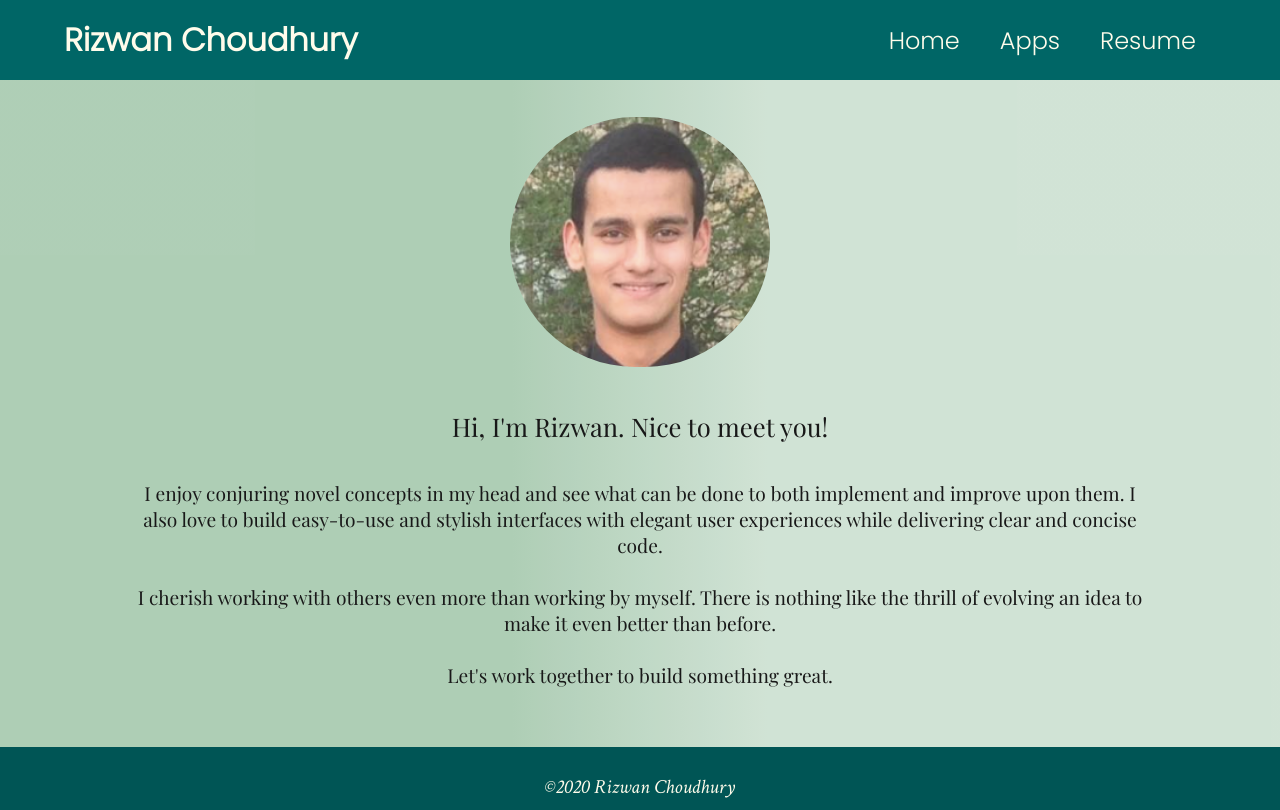
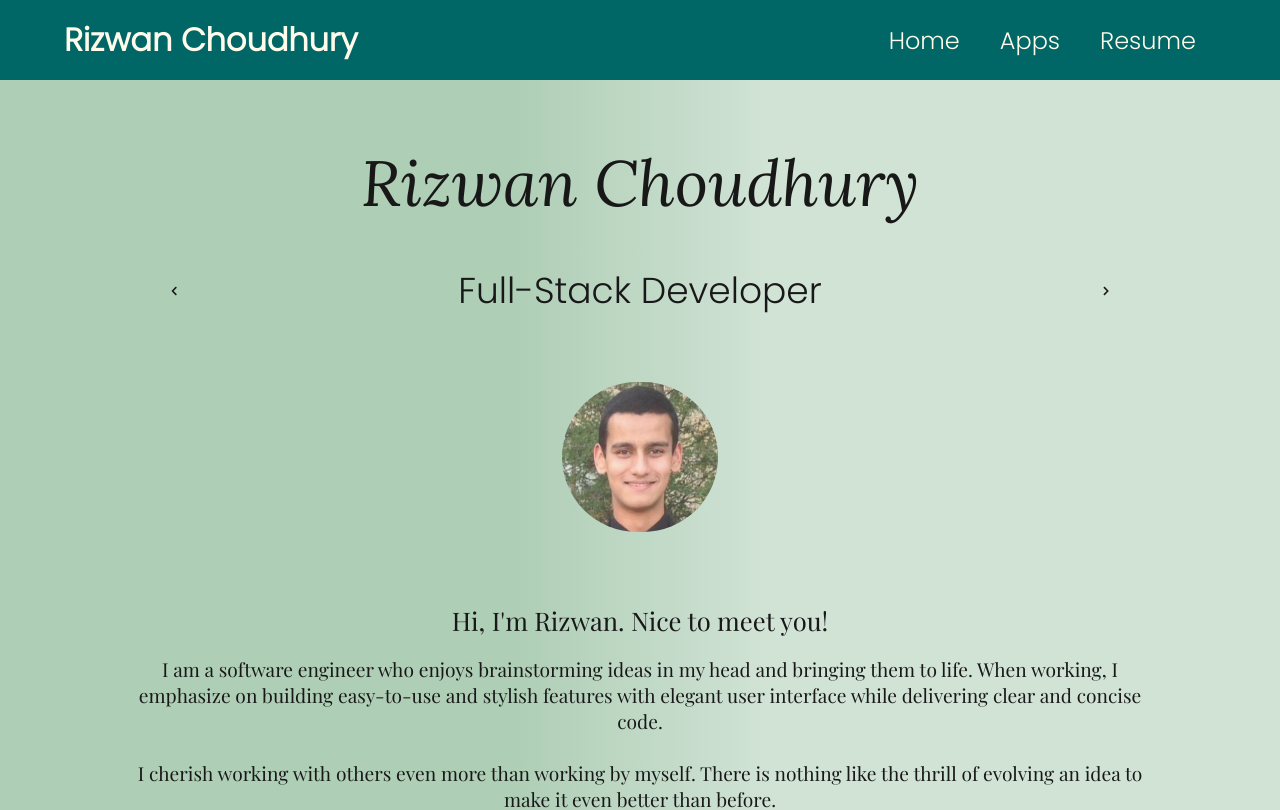
Before and after one commit to riz671/my-portfolio, a Next.js app in the folder portfolio-site/: page / in a window 1280 px wide. Shown: the top 810 px of the page. Built offline with nearby package versions, Linux system fonts and the light colour scheme; a web font is replaced by a local one.

Commit message:
implement basic job carousel and logic

```diff
--- a/portfolio-site/components/about_me.js
+++ b/portfolio-site/components/home_section.js
@@ -1,13 +1,17 @@
 import styles from "../styles/Home.module.css";
+import JobCatalogue from "./job_catalogue.js";
 
-const About_Me = () => {
+const HomeSection = () => {
   return (
     <div className="home_container">
       <section className="about_container">
+        <p className="top_title">Rizwan Choudhury</p>
+
+        <JobCatalogue />
+
         <div className="pic_container">
           <img id="my_pic" src="/Self_Pic.png" alt="my picture" />
         </div>
-
         <article className="article_container">
           <div className="article_title_container">
             <p className="article_title">Hi, I'm Rizwan. Nice to meet you!</p>
@@ -15,10 +19,10 @@ const About_Me = () => {
 
           <div className="article_main_container">
             <p className="article_main">
-              I enjoy conjuring novel concepts in my head and see what can be
-              done to both implement and improve upon them. I also love to build
-              easy-to-use and stylish interfaces with elegant user experiences
-              while delivering clear and concise code.
+              I am a software engineer who enjoys brainstorming ideas in my head
+              and bringing them to life. When working, I emphasize on building
+              easy-to-use and stylish features with elegant user interface while
+              delivering clear and concise code.
               <br />
               <br />
               I cherish working with others even more than working by myself.
@@ -46,12 +50,20 @@ const About_Me = () => {
           background-size: cover;
         }
         #my_pic {
-          height: 250px;
+          height: 150px;
           border-radius: 150px;
           z-index: 10;
         }
+        .top_title {
+          font-size: 4em;
+          text-align: center;
+          padding: 0;
+          width: 80%;
+          font-family: "Lora", serif;
+          margin: 3vw;
+        }
         .pic_container {
-          margin: 1vw 0;
+          margin: 5vw 0 2vw 0;
           animation: fadein 1s ease-out;
         }
         .article_container {
@@ -62,7 +74,7 @@ const About_Me = () => {
           animation: fadein 1s ease-out;
         }
         .article_title_container {
-          margin-bottom: 0.3em;
+          margin: 1em 0 0.4em 0;
           width: 80%;
           text-align: center;
           padding: 0 1em;
@@ -77,6 +89,7 @@ const About_Me = () => {
         .article_main {
           font-size: 1.2em;
           text-align: center;
+          margin: 0;
         }
 
         @keyframes fadein {
@@ -93,6 +106,10 @@ const About_Me = () => {
             height: 180px;
             border-radius: 90px;
             z-index: 10;
+          }
+          .top_title {
+            font-size: 1.5em;
+            font-family: "Lora", serif;
           }
           .article_title_container {
             text-align: center;
@@ -111,4 +128,4 @@ const About_Me = () => {
   );
 };
 
-export default About_Me;
+export default HomeSection;
--- /dev/null
+++ b/portfolio-site/components/job_catalogue.js
@@ -0,0 +1,96 @@
+import React, { useState, useEffect } from "react";
+import "@fortawesome/fontawesome-free/js/fontawesome";
+import "@fortawesome/fontawesome-free/js/brands";
+import "@fortawesome/fontawesome-free/js/solid";
+
+const JobCatalogue = () => {
+  const [jobTitle, setJobTitle] = useState([
+    "Full-Stack Developer",
+    "Front-End Engineer",
+    "Back-End Engineer",
+  ]);
+  const [currIndex, setCurrIndex] = useState(0);
+  const [currItem, setCurrItem] = useState(jobTitle[currIndex]);
+
+  useEffect(() => {
+    // const interval = setInterval(() => {
+    //   let index = !jobTitle[currIndex + 1] ? 0 : currIndex + 1;
+    //   setCurrIndex(index);
+    // }, 2000);
+    // return () => clearInterval(interval);
+  }, []);
+
+  const titleTraversal = (order) => {
+    let index = currIndex;
+    if (order === "forward") {
+      index++;
+    } else if (order === "backward") {
+      index--;
+    }
+
+    if (index < 0) {
+      index = jobTitle.length - 1;
+    } else if (index >= jobTitle.length) {
+      index = 0;
+    }
+
+    setCurrIndex(index);
+    return setCurrItem(jobTitle[index]);
+  };
+
+  return (
+    <div className="job-carousel_containter">
+      <button
+        className="btn btn-backward"
+        onClick={() => titleTraversal("backward")}
+      >
+        <i className="fas fa-chevron-left fa-xs"></i>
+      </button>
+
+      <p className="job_title">{currItem}</p>
+
+      <button
+        className="btn btn-forward"
+        onClick={() => titleTraversal("forward")}
+      >
+        <i className="fas fa-chevron-right fa-xs"></i>
+      </button>
+
+      <style jsx>{`
+        .job-carousel_containter {
+          display: flex;
+          flex-direction: row;
+          align-items: center;
+          justify-content: center;
+          width: 80vw;
+          heigth: 10vh;
+        }
+        .job_title {
+          flex: 9;
+          font-size: 2.25em;
+          font-family: "Poppins", sans-serif;
+          padding: 0 5vw;
+          text-align: center;
+          margin: 0;
+        }
+        .btn {
+          flex: 1;
+          border: none;
+          background: transparent;
+        }
+        @media screen and (max-width: 768px) {
+          .job_title {
+            font-size: 1.25em;
+          }
+        }
+        @media screen and (max-width: 420px) {
+          .job_title {
+            font-size: 0.85em;
+          }
+        }
+      `}</style>
+    </div>
+  );
+};
+
+export default JobCatalogue;
--- a/portfolio-site/components/navbar.js
+++ b/portfolio-site/components/navbar.js
@@ -123,6 +123,11 @@ const NavBar = () => {
           .nav-container {
             padding: 0 2em;
           }
+          .nav-container::after {
+            background: white;
+            opacity: 0.8;
+            z-index: 3;
+          }
           .logo-container {
             flex: 1;
           }
@@ -180,25 +185,24 @@ const NavBar = () => {
           }
           .menu-list {
             position: fixed;
-            border: 1px solid #9fd1b3;
+            display: flex;
+            align-items: center;
+            flex-direction: column;
+            width: 70vw;
+            height: 100vh;
             right: 0;
-            height: 100vh;
             top: 0;
-            background-color: #9fd1b3;
+            margin: 0 auto;
+            padding: 0;
+            border-left: 0.2px solid #999999;
+            transform: translateX(100%);
+            transition: transform 0.5s ease-in-out;
+            z-index: 15;
             background: -webkit-linear-gradient(
               360deg,
               #83c39d 30%,
               #9fd1b3 70%
             );
-            display: flex;
-            flex-direction: column;
-            align-items: center;
-            width: 70vw;
-            margin: 0 auto;
-            padding: 0;
-            transform: translateX(100%);
-            transition: transform 0.5s ease-in-out;
-            z-index: 15;
           }
           .menu-list li {
             font-size: 1.25em;
--- a/portfolio-site/components/social_bar.js
+++ b/portfolio-site/components/social_bar.js
@@ -11,19 +11,22 @@ const SocialBar = () => {
 
       <ul className="social-menu">
         <li className="linkedIn">
-          <a href="#">
+          <a
+            href="https://www.linkedin.com/in/rizwan-choudhury/"
+            target="_blank"
+          >
             <i className="fab fa-linkedin fa-lg"></i>
           </a>
         </li>
 
         <li className="github">
-          <a href="#">
+          <a href="https://github.com/riz671" target="_blank">
             <i className="fab fa-github fa-lg"></i>
           </a>
         </li>
 
         <li className="e-mail">
-          <a href="#">
+          <a href="mailto:choudhuryrizwan97@gmail.com" target="_blank">
             <i className="fas fa-envelope fa-lg"></i>
           </a>
         </li>
--- a/portfolio-site/pages/index.js
+++ b/portfolio-site/pages/index.js
@@ -2,7 +2,7 @@ import Head from "next/head";
 import styles from "../styles/Home.module.css";
 import NavBar from "../components/navbar.js";
 import Footer from "../components/footer.js";
-import About from "../components/about_me.js";
+import HomeSection from "../components/home_section.js";
 
 export default function Home() {
   return (
@@ -13,7 +13,7 @@ export default function Home() {
 
       <div>
         <section id="about_me">
-          <About />
+          <HomeSection />
         </section>
 
         <section>
--- a/portfolio-site/styles/Home.module.css
+++ b/portfolio-site/styles/Home.module.css
@@ -2,6 +2,7 @@
 @import url("https://fonts.googleapis.com/css2?family=Playfair+Display&display=swap");
 @import url("https://fonts.googleapis.com/css2?family=Poppins:wght@300&display=swap");
 @import url("https://fonts.googleapis.com/css2?family=Montserrat&display=swap");
+@import url("https://fonts.googleapis.com/css2?family=Lora:ital@1&display=swap");
 
 .container {
   min-height: 100vh;
```
